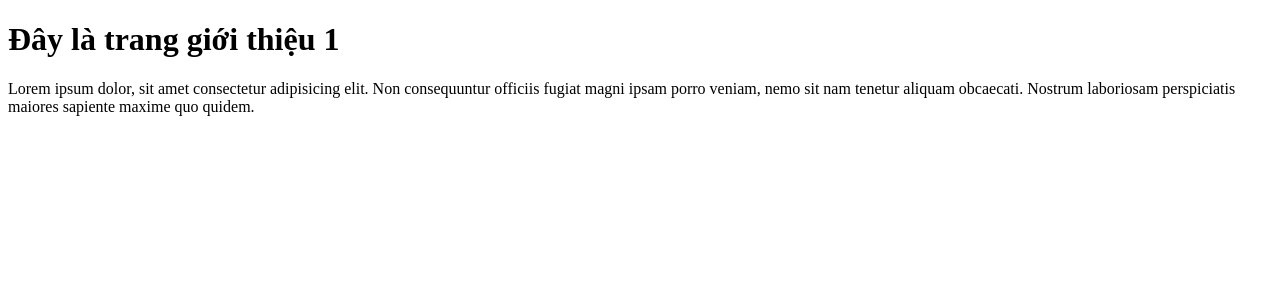
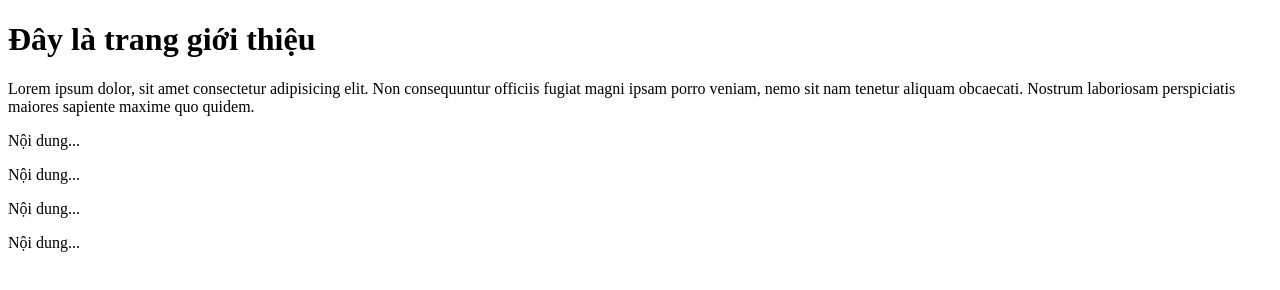
Before and after one commit to namdp1999/khoa-t2-bai-13, a plain HTML site: page about.html in a window 1280 px wide. Drawn offline with Linux system fonts and the light colour scheme.

Commit message:
Update page about

```diff
--- a/about.html
+++ b/about.html
@@ -7,7 +7,11 @@
   <title>Document</title>
 </head>
 <body>
-  <h1>Đây là trang giới thiệu 1</h1>
+  <h1>Đây là trang giới thiệu</h1>
   <p>Lorem ipsum dolor, sit amet consectetur adipisicing elit. Non consequuntur officiis fugiat magni ipsam porro veniam, nemo sit nam tenetur aliquam obcaecati. Nostrum laboriosam perspiciatis maiores sapiente maxime quo quidem.</p>
+  <p>Nội dung...</p>
+  <p>Nội dung...</p>
+  <p>Nội dung...</p>
+  <p>Nội dung...</p>
 </body>
 </html>
```
